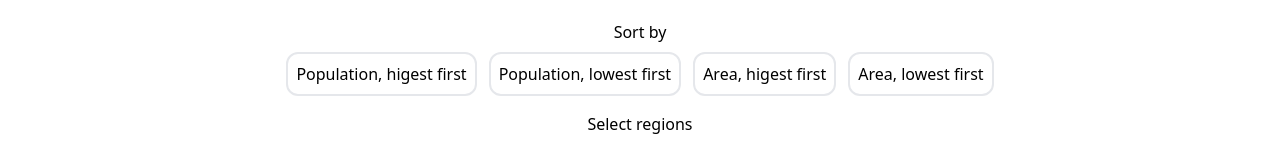
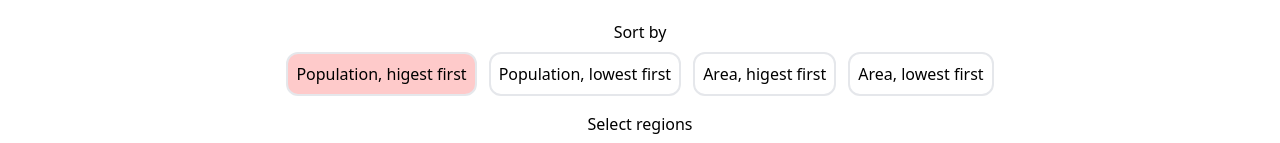
Before and after one commit to hens-virtuella-varld/countries-info-app, a Nuxt app: page / in a window 1280 px wide. Shown: the top 143 px of the page. Built offline with nearby package versions, Linux system fonts and the light colour scheme.

Commit message:
feat: add background color for buttons in hover, active and checked statuses

```diff
--- a/components/OrderSelector.vue
+++ b/components/OrderSelector.vue
@@ -5,7 +5,10 @@
       <ul
         class="flex flex-col gap-3 sm:flex-row sm:flex-wrap sm:justify-evenly"
       >
-        <li v-for="sortOption in sortOptions" class="border-2 p-2 rounded-xl">
+        <li
+          v-for="sortOption in sortOptions"
+          class="border-2 p-2 rounded-xl has-[:checked]:bg-red-200 has-[:hover]:!bg-red-300 has-[:active]:!bg-red-400 "
+        >
           <label :for="sortOption.sortOrder" class="flex text-center">{{
             sortOption.sortLabel
           }}</label>
@@ -55,4 +58,6 @@ const sortOptions = [
 ];
 </script>
 
-<style scoped></style>
+<style scoped>
+
+</style>
--- a/components/Selector.vue
+++ b/components/Selector.vue
@@ -3,7 +3,10 @@
     <h3 class="flex justify-center">Select {{ name }}</h3>
     <div>
       <ul class="flex flex-wrap justify-start gap-3 sm:justify-evenly">
-        <li v-for="option in options" class="border-2 p-2 rounded-xl">
+        <li
+          v-for="option in options"
+          class="border-2 p-2 rounded-xl has-[:checked]:bg-red-200 has-[:hover]:!bg-red-300 has-[:active]:!bg-red-400"
+        >
           <label :for="option">{{ option }}</label>
           <input
             class="sr-only"
```
